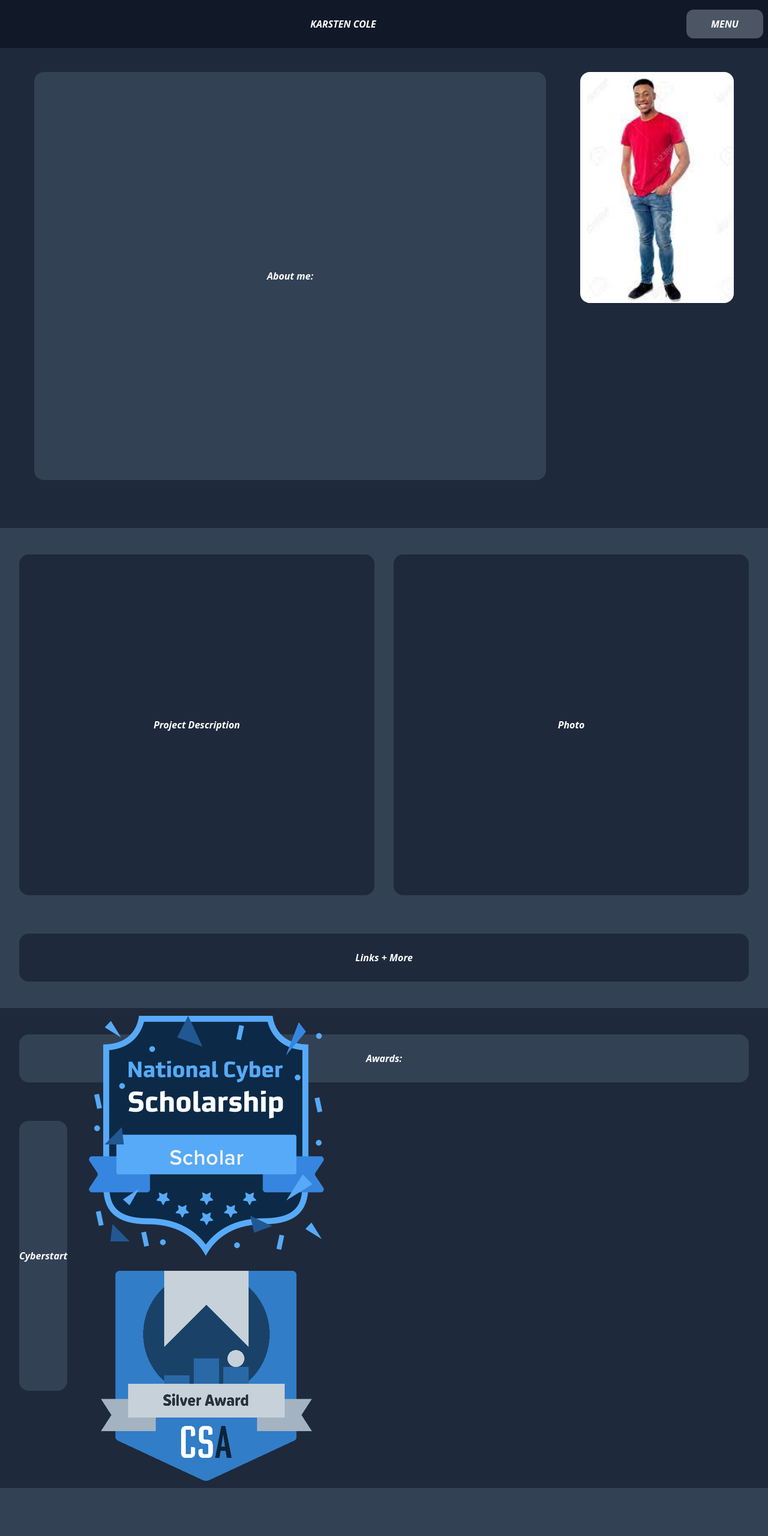
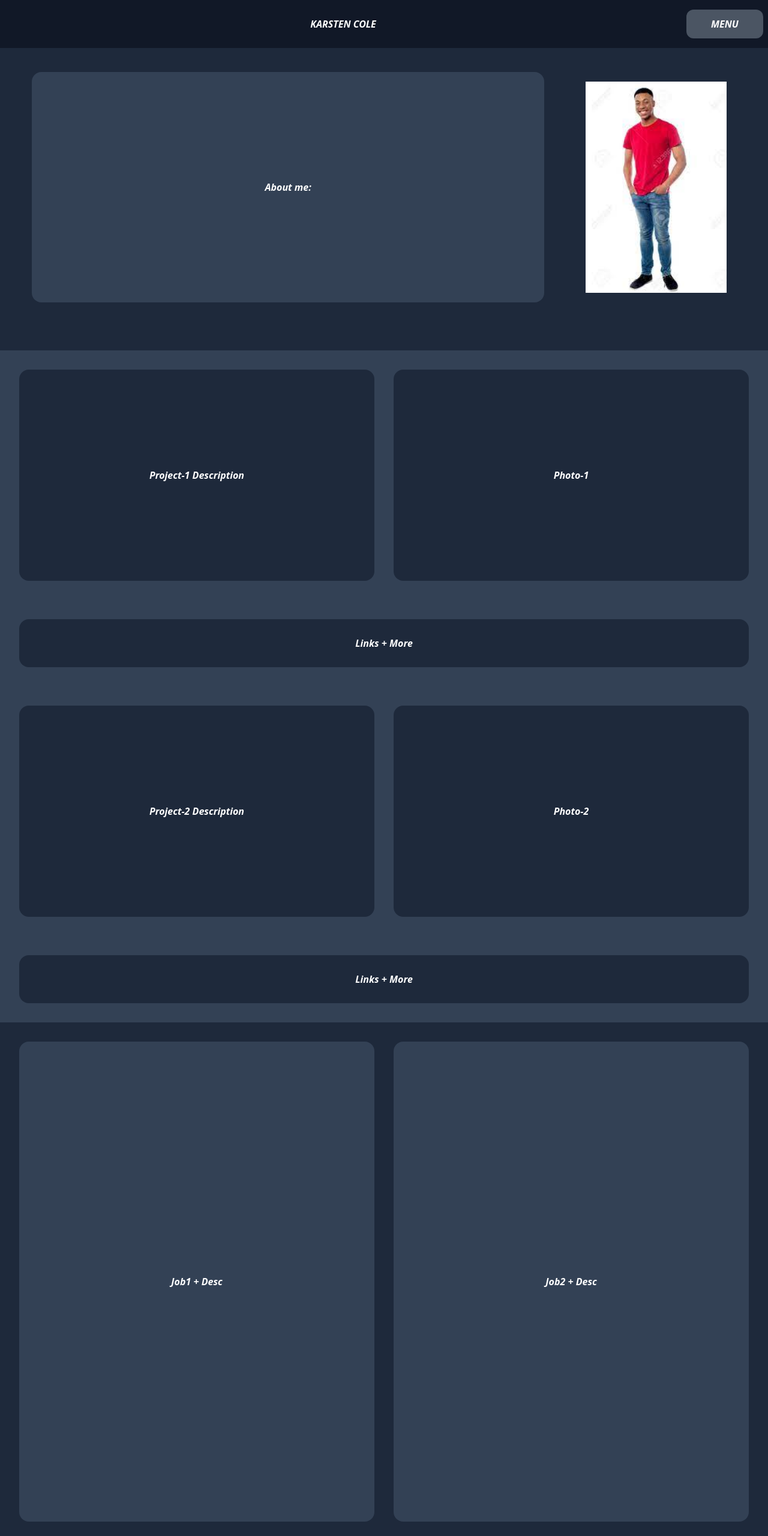
Before and after one commit to KarstenCole/Personal-Website, a website: page src/index.html in a window 1280 px wide. Shown: the top 2560 px of the page at 60% size. Drawn offline with Linux system fonts and the light colour scheme.

Commit message:
Add files via upload

```diff
--- a/src/index.html
+++ b/src/index.html
@@ -19,25 +19,42 @@
             </i>
         </div>
     </div>
-    <div id="about-me" class="bg-slate-800 text-white h-screen flex justify-start">
-        <div class="flex justify-center w-2/3 bg-slate-700 mb-20 mt-10 ml-auto rounded-2xl">
+    <div id="about-me" class="bg-slate-800 text-white flex justify-start">
+        <div class="flex justify-center h-96 w-2/3 bg-slate-700 mb-20 mt-10 ml-auto rounded-2xl">
             <i class="font-extrabold flex items-center">
                 About me:
             </i>
         </div>
-        <img class="flex justify-center w-1/5 bg-slate-700 mt-10 mr-auto ml-auto mb-auto rounded-2xl"
+        <img class="flex justify-center mt-10 mr-auto ml-auto mb-auto rounded-2xl h-96 p-4"
         src="/src/images/personal-photo.jpg">
     </div>
-    <div id="projects" class="bg-slate-700 text-white h-screen flex justify-center flex-col">
-        <div class="flex justify-start flex-row m-4 h-3/4 w-auto rounded-2xl">
+    <div id="projects" class="bg-slate-700 text-white flex justify-center flex-col">
+        <div class="flex justify-start flex-row m-4 h-96 w-auto rounded-2xl">
             <div class=" bg-slate-800 flex w-1/2 m-4 rounded-2xl justify-center">
                 <i class="font-extrabold flex items-center">
-                    Project Description
+                    Project-1 Description
                 </i>
             </div>
             <div class=" bg-slate-800 flex w-1/2 m-4 rounded-2xl justify-center">
                 <i class="font-extrabold flex items-center">
-                    Photo
+                    Photo-1
+                </i>
+            </div>
+        </div>
+        <div class="bg-slate-800 flex m-8 h-20 rounded-2xl justify-center">
+            <i class="font-extrabold flex items-center">
+                Links + More
+            </i>
+        </div>
+        <div class="flex justify-start flex-row m-4 h-96 w-auto rounded-2xl">
+            <div class=" bg-slate-800 flex w-1/2 m-4 rounded-2xl justify-center">
+                <i class="font-extrabold flex items-center">
+                    Project-2 Description
+                </i>
+            </div>
+            <div class=" bg-slate-800 flex w-1/2 m-4 rounded-2xl justify-center">
+                <i class="font-extrabold flex items-center">
+                    Photo-2
                 </i>
             </div>
         </div>
@@ -47,14 +64,26 @@
             </i>
         </div>
     </div>
-    <div id="Jobs/Internships" class="bg-slate-800 text-white h-screen flex justify-center flex-col">
+    <div id="Jobs/Internships/Awards" class="bg-slate-800 text-white flex justify-center flex-col">
+        <div class="h-screen m-4 flex">
+            <div class="bg-slate-700 w-1/2 flex justify-center h-full m-4 rounded-2xl">
+                <i class="font-extrabold flex items-center">
+                    Job1 + Desc
+                </i>
+            </div>
+            <div class="bg-slate-700 w-1/2 flex justify-center h-full m-4 rounded-2xl">
+                <i class="font-extrabold flex items-center">
+                    Job2 + Desc
+                </i>
+            </div>
+        </div>
         <div class="bg-slate-700 flex m-8 h-20 w-auto rounded-2xl justify-center">
             <i class="font-extrabold flex items-center">
                 Awards:
             </i>
         </div>
         <div class="h-3/4 m-4 flex flex-row justify-around">
-            <div class="bg-slate-700 h-3/4 m-4 w-3/4 flex justify-center rounded-2xl">
+            <div class="bg-slate-700 h-auto m-4 w-3/4 flex justify-center rounded-2xl">
                 <i class="font-extrabold flex items-center">
                     Cyberstart
                 </i>
@@ -65,10 +94,34 @@
             </div>
         </div>
     </div>
-    <div id="Classes/knowledge/Awards" class="bg-slate-700 text-white h-screen flex justify-center">
-        <i class="font-extrabold flex items-center">
-            Classes + knowledge + Awards
-        </i>
+    <div id="Classes/knowledge" class="bg-slate-700 text-white h-screen flex">
+        <div class="flex justify-center m-4 h-auto w-full flex-col">
+            <div class="flex w-auto m-4 rounded-2xl h-28 bg-slate-800 justify-center">
+                <i class="font-extrabold flex items-center">
+                    Related Classes:
+                </i>
+            </div>
+            <div class="flex w-auto m-4 rounded-2xl h-1/3 bg-slate-800 justify-center">
+                <i class="font-extrabold flex items-center">
+                    Web-Dev
+                </i>
+            </div>
+            <div class="flex w-auto m-4 rounded-2xl h-1/3 bg-slate-800 justify-center">
+                <i class="font-extrabold flex items-center">
+                    CyberSecurity
+                </i>
+            </div>
+            <div class="flex w-auto m-4 rounded-2xl h-1/3 bg-slate-800 justify-center">
+                <i class="font-extrabold flex items-center">
+                    IT-infrastructure
+                </i>
+            </div>
+            <div class="flex w-auto m-4 rounded-2xl h-1/3 bg-slate-800 justify-center">
+                <i class="font-extrabold flex items-center">
+                    Big-Data
+                </i>
+            </div>
+        </div>
     </div>
     <div id="Resume/Summary" class="bg-slate-800 text-white h-screen flex justify-center">
         <i class="font-extrabold flex items-center">
```
Also changed, not shown: dist/output.css.
